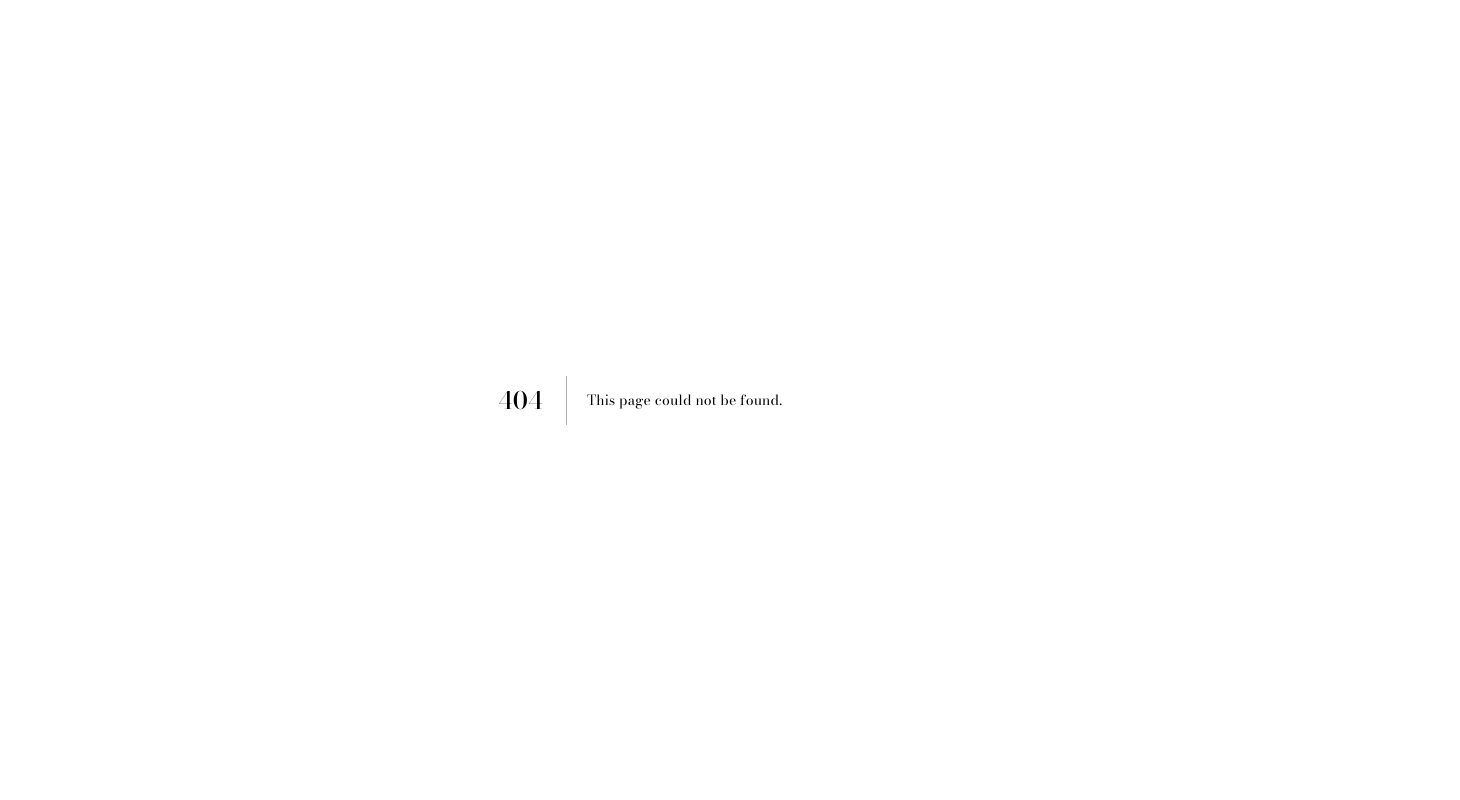
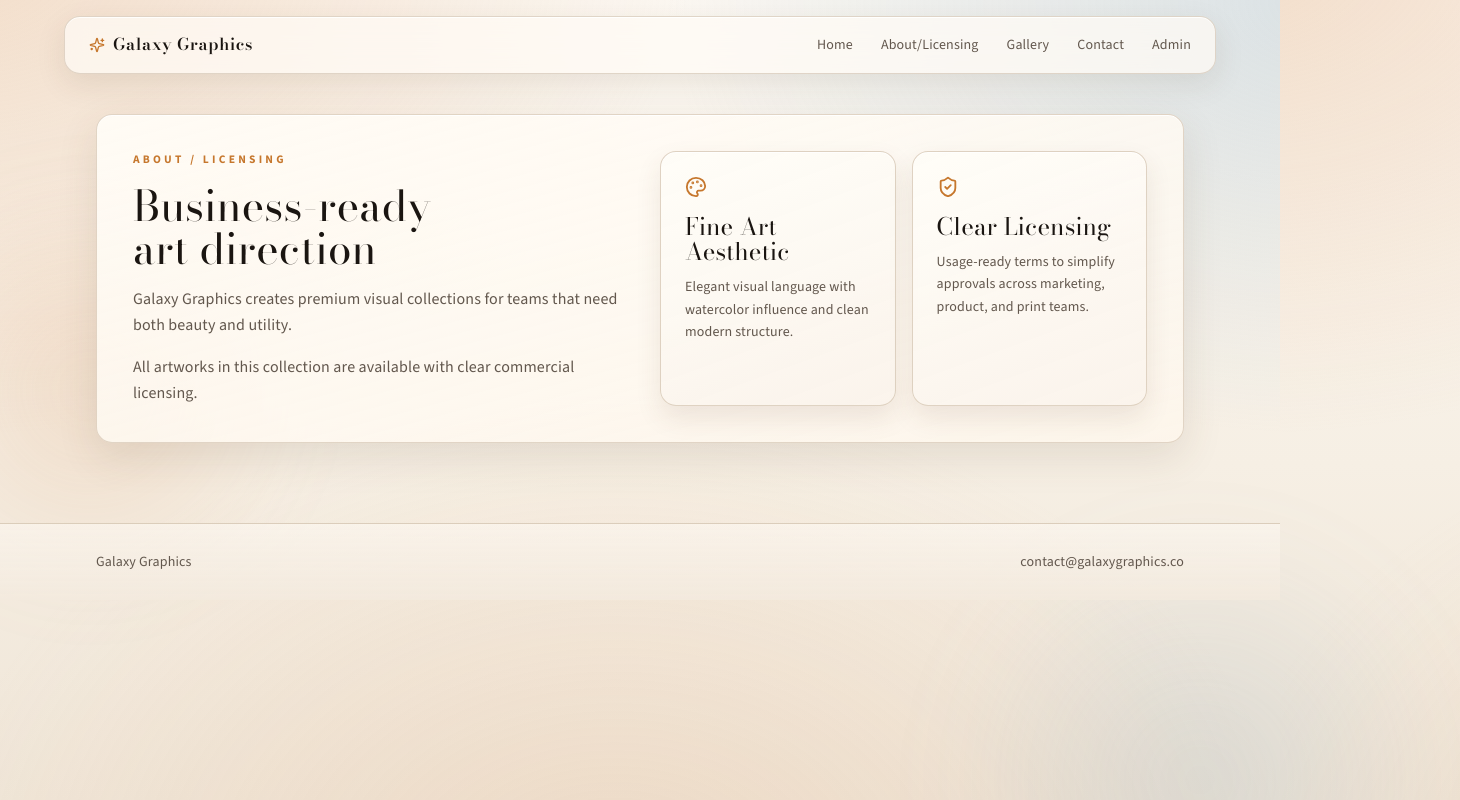
Before and after one commit to percelay/galaxyGraphics, a Next.js app: page /about in a window 1280 px wide. Before the commit this address had no page. Shown: the top 800 px of the page, 1460 px wide, since content can reach past the window. Built offline with nearby package versions, Linux system fonts and the light colour scheme.

Commit message:
Split site into multiple pages

```diff
--- /dev/null
+++ b/src/app/about/page.tsx
@@ -0,0 +1,56 @@
+import { Palette, ShieldCheck } from "lucide-react";
+import { PageShell } from "@/components/page-shell";
+import { getSiteContent } from "@/lib/content";
+
+export default function AboutPage() {
+  const content = getSiteContent();
+
+  return (
+    <PageShell>
+      <main className="relative z-10 mx-auto w-full max-w-6xl px-5 pb-12 pt-8 sm:px-8 sm:pt-10">
+        <section className="paper-panel rounded-2xl p-6 sm:p-9">
+          <div className="grid gap-9 lg:grid-cols-[1fr_1fr] lg:gap-10">
+            <div className="space-y-4">
+              <p className="eyebrow">About / Licensing</p>
+              <h1 className="section-title">Business-ready art direction</h1>
+              {content.about.map((paragraph, index) => (
+                <p
+                  key={`about-${index}`}
+                  className="text-base leading-relaxed text-text-muted"
+                >
+                  {paragraph}
+                </p>
+              ))}
+              {content.licensing.map((paragraph, index) => (
+                <p
+                  key={`licensing-${index}`}
+                  className="text-base leading-relaxed text-text-muted"
+                >
+                  {paragraph}
+                </p>
+              ))}
+            </div>
+
+            <div className="grid gap-4 sm:grid-cols-2">
+              <article className="feature-tile rounded-2xl p-6">
+                <Palette className="text-primary" size={22} />
+                <h2 className="mt-4 text-2xl">Fine Art Aesthetic</h2>
+                <p className="mt-3 text-sm leading-relaxed text-text-muted">
+                  Elegant visual language with watercolor influence and clean modern structure.
+                </p>
+              </article>
+
+              <article className="feature-tile rounded-2xl p-6">
+                <ShieldCheck className="text-primary" size={22} />
+                <h2 className="mt-4 text-2xl">Clear Licensing</h2>
+                <p className="mt-3 text-sm leading-relaxed text-text-muted">
+                  Usage-ready terms to simplify approvals across marketing, product, and print teams.
+                </p>
+              </article>
+            </div>
+          </div>
+        </section>
+      </main>
+    </PageShell>
+  );
+}
--- /dev/null
+++ b/src/app/contact/page.tsx
@@ -0,0 +1,28 @@
+import { Mail } from "lucide-react";
+import { PageShell } from "@/components/page-shell";
+import { getSiteContent } from "@/lib/content";
+
+export default function ContactPage() {
+  const content = getSiteContent();
+
+  return (
+    <PageShell>
+      <main className="relative z-10 mx-auto w-full max-w-6xl px-5 pb-12 pt-8 sm:px-8 sm:pt-10">
+        <section className="paper-panel rounded-2xl p-6 sm:p-9">
+          <p className="eyebrow">Contact</p>
+          <h1 className="section-title mt-3">Start your curated selection</h1>
+          <p className="mt-3 max-w-2xl text-base leading-relaxed text-text-muted">
+            Share your campaign goals and we will prepare a licensing-ready visual set tailored to your team.
+          </p>
+          <a
+            href={`mailto:${content.contactEmail}`}
+            className="btn-secondary-watercolor mt-6 inline-flex items-center gap-2 px-4 py-3 text-sm font-semibold"
+          >
+            <Mail size={16} />
+            {content.contactEmail}
+          </a>
+        </section>
+      </main>
+    </PageShell>
+  );
+}
--- /dev/null
+++ b/src/app/gallery/page.tsx
@@ -0,0 +1,34 @@
+import { CatalogSearchSection } from "@/components/catalog-search-section";
+import { GallerySection } from "@/components/gallery-section";
+import { PageShell } from "@/components/page-shell";
+import { getCatalogItems, searchCatalogItems } from "@/lib/catalog";
+import { getSiteContent } from "@/lib/content";
+
+export const dynamic = "force-dynamic";
+
+export default async function GalleryPage() {
+  const content = getSiteContent();
+  const catalogItems = await getCatalogItems();
+  const initialCatalogResult =
+    catalogItems.length > 0
+      ? await searchCatalogItems({ limit: 60 })
+      : null;
+  const licensingText = content.licensing.join(" ");
+
+  return (
+    <PageShell>
+      <main className="relative z-10 mx-auto w-full max-w-6xl px-5 pb-12 pt-8 sm:px-8 sm:pt-10">
+        {initialCatalogResult ? (
+          <CatalogSearchSection initialResult={initialCatalogResult} />
+        ) : (
+          <GallerySection
+            intro={content.galleryIntro}
+            licensingText={licensingText}
+            brandName={content.name}
+            artworks={content.artworks}
+          />
+        )}
+      </main>
+    </PageShell>
+  );
+}
--- a/src/app/page.tsx
+++ b/src/app/page.tsx
@@ -1,26 +1,13 @@
-import { ArrowRight, Mail, Palette, ShieldCheck } from "lucide-react";
+import { ArrowRight } from "lucide-react";
 import Image from "next/image";
-import { CatalogSearchSection } from "@/components/catalog-search-section";
-import { GallerySection } from "@/components/gallery-section";
-import { SiteHeader } from "@/components/site-header";
-import { getCatalogItems, searchCatalogItems } from "@/lib/catalog";
+import { PageShell } from "@/components/page-shell";
 import { getSiteContent } from "@/lib/content";
 
-export const dynamic = "force-dynamic";
-
-export default async function Home() {
+export default function Home() {
   const content = getSiteContent();
-  const catalogItems = await getCatalogItems();
-  const initialCatalogResult =
-    catalogItems.length > 0
-      ? await searchCatalogItems({ limit: 60 })
-      : null;
-  const licensingText = content.licensing.join(" ");
 
   return (
-    <div className="watercolor-shell min-h-screen text-text-main">
-      <SiteHeader brand={content.name} />
-
+    <PageShell>
       <main className="relative z-10 mx-auto w-full max-w-6xl space-y-16 px-5 pb-12 pt-8 sm:px-8 sm:pt-10">
         <section
           id="hero"
@@ -40,14 +27,14 @@ export default async function Home() {
 
               <div className="flex flex-wrap gap-3 pt-2">
                 <a
-                  href="#gallery"
+                  href="/gallery"
                   className="btn-primary-watercolor inline-flex items-center gap-2 px-5 py-3 text-sm font-semibold"
                 >
                   {content.hero.primaryCta}
                   <ArrowRight size={16} />
                 </a>
                 <a
-                  href="#contact"
+                  href="/contact"
                   className="btn-secondary-watercolor inline-flex items-center gap-2 px-5 py-3 text-sm font-semibold"
                 >
                   {content.hero.secondaryCta}
@@ -67,89 +54,7 @@ export default async function Home() {
             </div>
           </div>
         </section>
-
-        <section
-          id="about"
-          className="paper-panel scroll-mt-32 rounded-2xl p-6 sm:p-9"
-        >
-          <div className="grid gap-9 lg:grid-cols-[1fr_1fr] lg:gap-10">
-            <div className="space-y-4">
-              <p className="eyebrow">
-                About / Licensing
-              </p>
-              <h2 className="section-title">Business-ready art direction</h2>
-              {content.about.map((paragraph, index) => (
-                <p key={`about-${index}`} className="text-base leading-relaxed text-text-muted">
-                  {paragraph}
-                </p>
-              ))}
-              {content.licensing.map((paragraph, index) => (
-                <p key={`licensing-${index}`} className="text-base leading-relaxed text-text-muted">
-                  {paragraph}
-                </p>
-              ))}
-            </div>
-
-            <div className="grid gap-4 sm:grid-cols-2">
-              <article className="feature-tile rounded-2xl p-6">
-                <Palette className="text-primary" size={22} />
-                <h3 className="mt-4 text-2xl">Fine Art Aesthetic</h3>
-                <p className="mt-3 text-sm leading-relaxed text-text-muted">
-                  Elegant visual language with watercolor influence and clean modern structure.
-                </p>
-              </article>
-
-              <article className="feature-tile rounded-2xl p-6">
-                <ShieldCheck className="text-primary" size={22} />
-                <h3 className="mt-4 text-2xl">Clear Licensing</h3>
-                <p className="mt-3 text-sm leading-relaxed text-text-muted">
-                  Usage-ready terms to simplify approvals across marketing, product, and print teams.
-                </p>
-              </article>
-            </div>
-          </div>
-        </section>
-
-        {initialCatalogResult ? (
-          <CatalogSearchSection initialResult={initialCatalogResult} />
-        ) : (
-          <GallerySection
-            intro={content.galleryIntro}
-            licensingText={licensingText}
-            brandName={content.name}
-            artworks={content.artworks}
-          />
-        )}
-
-        <section
-          id="contact"
-          className="paper-panel scroll-mt-32 rounded-2xl p-6 sm:p-9"
-        >
-          <p className="eyebrow">
-            Contact
-          </p>
-          <h2 className="section-title mt-3">Start your curated selection</h2>
-          <p className="mt-3 max-w-2xl text-base leading-relaxed text-text-muted">
-            Share your campaign goals and we will prepare a licensing-ready visual set tailored to your team.
-          </p>
-          <a
-            href={`mailto:${content.contactEmail}`}
-            className="btn-secondary-watercolor mt-6 inline-flex items-center gap-2 px-4 py-3 text-sm font-semibold"
-          >
-            <Mail size={16} />
-            {content.contactEmail}
-          </a>
-        </section>
       </main>
-
-      <footer className="footer-shell mt-8 py-7">
-        <div className="mx-auto flex w-full max-w-6xl items-center justify-between px-5 text-sm text-text-muted sm:px-8">
-          <p>{content.name}</p>
-          <a href={`mailto:${content.contactEmail}`} className="site-nav-link">
-            {content.contactEmail}
-          </a>
-        </div>
-      </footer>
-    </div>
+    </PageShell>
   );
 }
--- /dev/null
+++ b/src/components/page-shell.tsx
@@ -0,0 +1,20 @@
+import type { ReactNode } from "react";
+import { getSiteContent } from "@/lib/content";
+import { SiteFooter } from "./site-footer";
+import { SiteHeader } from "./site-header";
+
+type PageShellProps = {
+  children: ReactNode;
+};
+
+export function PageShell({ children }: PageShellProps) {
+  const content = getSiteContent();
+
+  return (
+    <div className="watercolor-shell min-h-screen text-text-main">
+      <SiteHeader brand={content.name} />
+      {children}
+      <SiteFooter brand={content.name} contactEmail={content.contactEmail} />
+    </div>
+  );
+}
--- /dev/null
+++ b/src/components/site-footer.tsx
@@ -0,0 +1,17 @@
+type SiteFooterProps = {
+  brand: string;
+  contactEmail: string;
+};
+
+export function SiteFooter({ brand, contactEmail }: SiteFooterProps) {
+  return (
+    <footer className="footer-shell mt-8 py-7">
+      <div className="mx-auto flex w-full max-w-6xl items-center justify-between px-5 text-sm text-text-muted sm:px-8">
+        <p>{brand}</p>
+        <a href={`mailto:${contactEmail}`} className="site-nav-link">
+          {contactEmail}
+        </a>
+      </div>
+    </footer>
+  );
+}
--- a/src/components/site-header.tsx
+++ b/src/components/site-header.tsx
@@ -5,10 +5,11 @@ type SiteHeaderProps = {
 };
 
 const navItems = [
-  { label: "Hero", href: "#hero" },
-  { label: "About/Licensing", href: "#about" },
-  { label: "Gallery", href: "#gallery" },
-  { label: "Contact", href: "#contact" }
+  { label: "Home", href: "/" },
+  { label: "About/Licensing", href: "/about" },
+  { label: "Gallery", href: "/gallery" },
+  { label: "Contact", href: "/contact" },
+  { label: "Admin", href: "/admin" }
 ];
 
 export function SiteHeader({ brand }: SiteHeaderProps) {
@@ -17,7 +18,7 @@ export function SiteHeader({ brand }: SiteHeaderProps) {
       <div className="mx-auto w-full max-w-6xl">
         <div className="site-nav-shell flex flex-col gap-3 rounded-2xl px-4 py-3 sm:px-6 sm:py-4 md:flex-row md:items-center md:justify-between md:gap-8">
           <a
-            href="#hero"
+            href="/"
             className="inline-flex items-center gap-2 text-sm font-semibold tracking-wide text-text-main"
           >
             <Sparkles size={16} className="text-primary" />
```
